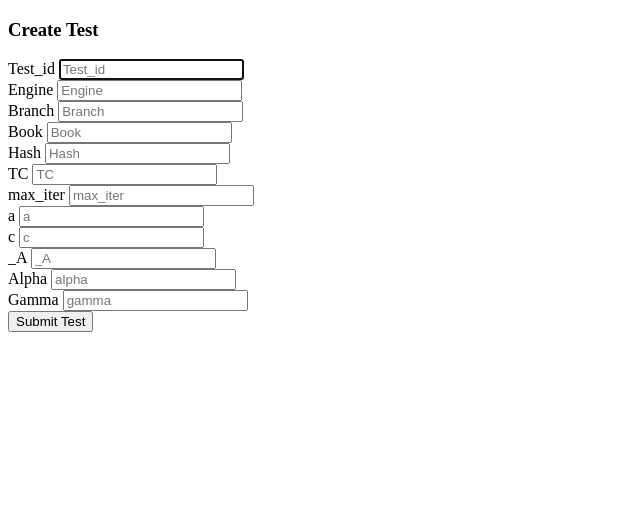
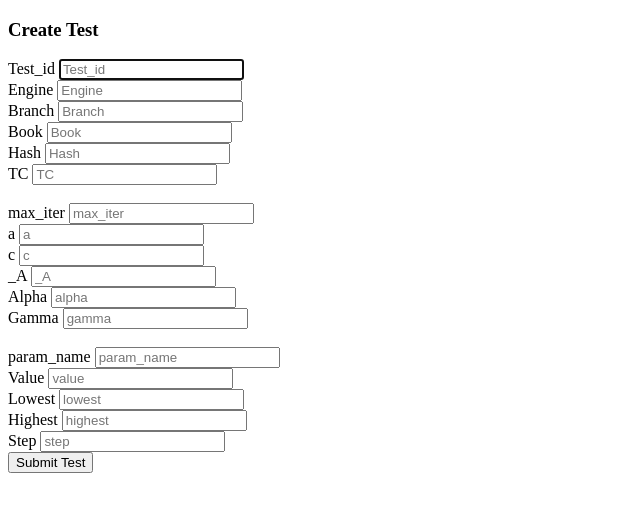
Before and after one commit to jnlt3/open-tune, a Flask app: page /TestPage in a window 1280 px wide. Shown: the top 512 px of the page, without its empty margins (0-640 px from the left). Run offline with Flask 2, Linux system fonts and the light colour scheme; the visitor is signed in with stand-in values (Sample User, id 1); parts of the project's set-up code (start-up, migrations or seed data) failed here and were passed over.

Commit message:
adjust some db tables, update create test page to support one parameter

```diff
--- a/server/model/models.py
+++ b/server/model/models.py
@@ -29,14 +29,6 @@ def load_user(user_email):
     return User.query.get(str(user_email))
 
 
-class Param(db.Model):
-    id = db.Column(db.Integer, primary_key=True)
-    value = db.Column(db.Float)
-    lowest = db.Column(db.Float)
-    highest = db.Column(db.Float)
-    step = db.Column(db.Float)
-
-
 class SpsaParam(db.Model):
     id = db.Column(db.Integer, primary_key=True)
     max_iter = db.Column(db.Integer)
@@ -64,3 +56,13 @@ class SpsaTest(db.Model):
     hash_size = db.Column(db.Integer)
     tc = db.Column(db.Float)
     status = db.Column(db.Enum(TestStates), default=TestStates.ongoing)
+
+
+class Param(db.Model):
+    id = db.Column(db.Integer, primary_key=True)
+    param_name = db.Column(db.String(30), nullable=False)
+    value = db.Column(db.Float)
+    lowest = db.Column(db.Float)
+    highest = db.Column(db.Float)
+    step = db.Column(db.Float)
+    test_id = db.Column(db.String(50), ForeignKey(SpsaTest.test_id))
--- a/server/routes.py
+++ b/server/routes.py
@@ -12,7 +12,7 @@ from dataclasses import asdict
 import json
 from flask import request, render_template, flash, url_for
 import server.tune as tune
-from server.model.models import User, SpsaParam, SpsaTest
+from server.model.models import User, SpsaParam, SpsaTest, Param
 from server.tune import push_result_json, push_test_json
 
 sys.path.append("/")
@@ -141,13 +141,25 @@ def addTest():
     db.session.add(spsa_test)
     db.session.commit()
 
-    param = SpsaParam(
+    Spsaparam = SpsaParam(
         max_iter=request.form.get("max_iter"),
         a=request.form.get("a"),
         c=request.form.get("c"),
         _A=request.form.get("_A"),
         alpha=request.form.get("alpha"),
         gamma=request.form.get("gamma"),
+    )
+
+    db.session.add(Spsaparam)
+    db.session.commit()
+
+    param = Param(
+        param_name=request.form.get("param_name"),
+        value=request.form.get("value"),
+        lowest=request.form.get("lowest"),
+        highest=request.form.get("highest"),
+        step=request.form.get("step"),
+        test_id=spsa_test.test_id
     )
 
     db.session.add(param)
--- a/server/templates/test.html
+++ b/server/templates/test.html
@@ -46,6 +46,7 @@
                     <input class="input is-large" type="number" step="any" name="tc" placeholder="TC" autofocus="" required>
                 </label>
             </div>
+             <br>
             <div class="field">
                 <label >max_iter
                     <input class="input is-large" type="number" name="max_iter" placeholder="max_iter" autofocus="" required>
@@ -76,6 +77,32 @@
                     <input class="input is-large" type="number" step="any" name="gamma" placeholder="gamma" autofocus="" required>
                 </label>
             </div>
+            <br>
+              <div class="field">
+                <label>param_name
+                    <input class="input is-large" type="text"  name="param_name" placeholder="param_name" autofocus="" required>
+                </label>
+            </div>
+              <div class="field">
+                <label>Value
+                    <input class="input is-large" type="number" step="any" name="value" placeholder="value" autofocus="" required>
+                </label>
+            </div>
+              <div class="field">
+                <label>Lowest
+                    <input class="input is-large" type="number" step="any" name="lowest" placeholder="lowest" autofocus="" required>
+                </label>
+            </div>
+              <div class="field">
+                <label>Highest
+                    <input class="input is-large" type="number" step="any" name="highest" placeholder="highest" autofocus="" required>
+                </label>
+            </div>
+              <div class="field">
+                <label>Step
+                    <input class="input is-large" type="number" step="any" name="step" placeholder="step" autofocus="" required>
+                </label>
+            </div>
             <button class="button is-block is-info is-large is-fullwidth">Submit Test</button>
         </form>
     </div>
```
